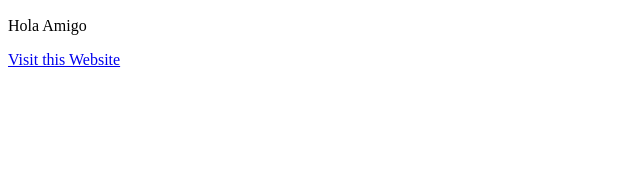
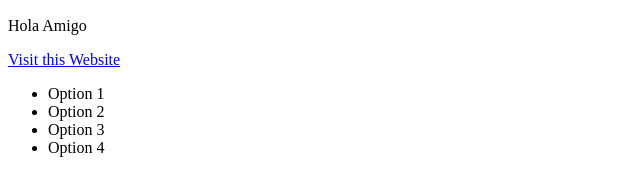
Before and after one commit to ACF808/ACF808.github.io, a plain HTML site: page index.html in a window 1280 px wide. Shown: the part 110-306 px from the top of the page, without its empty margins (0-640 px from the left). Drawn offline with Linux system fonts and the light colour scheme.

Commit message:
Update index.html

```diff
--- a/index.html
+++ b/index.html
@@ -7,3 +7,10 @@
 <p>Hola Amigo</p>
 
 <a href="https://lgbta.wikia.org">Visit this Website</a>
+
+<ul>
+  <li>Option 1</li>
+  <li>Option 2</li>
+  <li>Option 3</li>
+  <li>Option 4</li>
+</ul>
```
